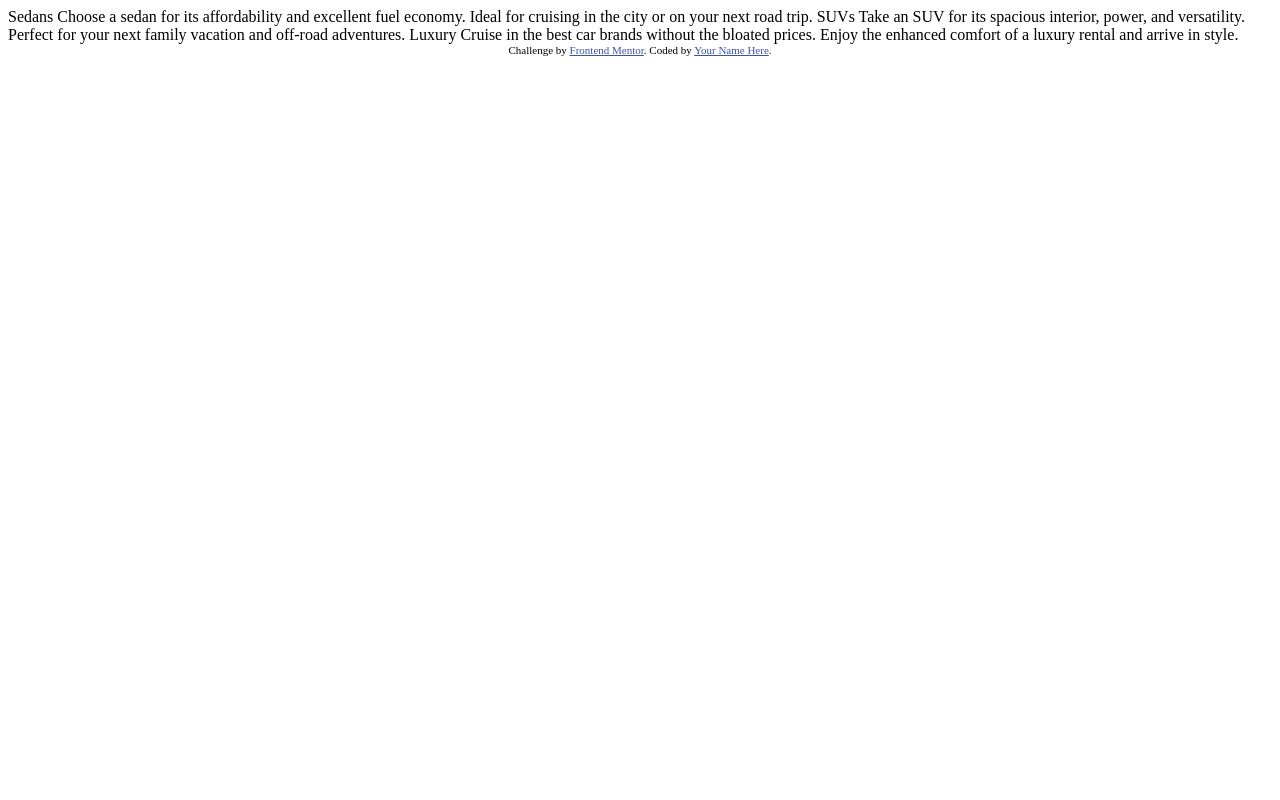
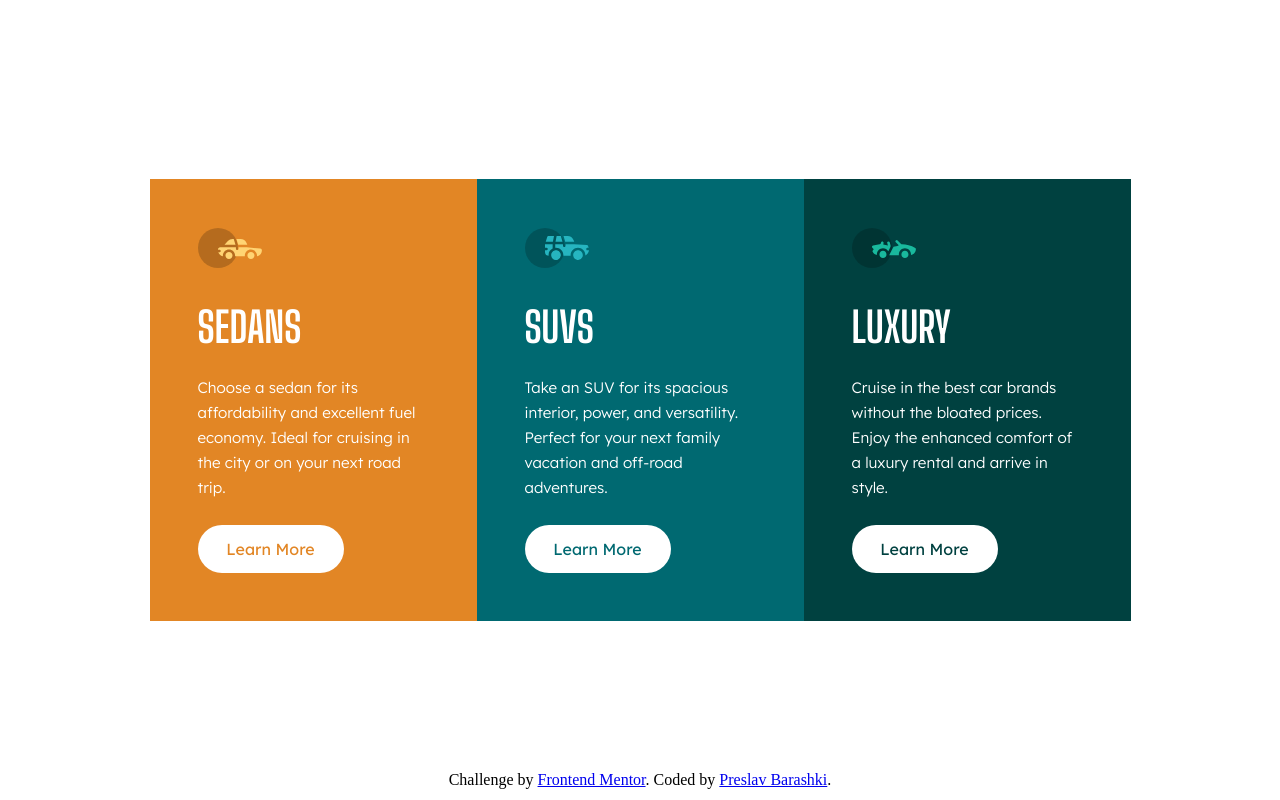
Before and after one commit to pursib/frrontendmentor_3_column_component, a plain HTML site: page index.html in a window 1280 px wide. Drawn offline with Linux system fonts and the light colour scheme.

Commit message:
Project done

```diff
--- a/index.html
+++ b/index.html
@@ -5,32 +5,47 @@
   <meta name="viewport" content="width=device-width, initial-scale=1.0"> <!-- displays site properly based on user's device -->
 
   <link rel="icon" type="image/png" sizes="32x32" href="./images/favicon-32x32.png">
+  <link rel="stylesheet" href="./style.css">
 
   <title>Frontend Mentor | 3-column preview card component</title>
 
   <!-- Feel free to remove these styles or customise in your own stylesheet 👍 -->
-  <style>
-    .attribution { font-size: 11px; text-align: center; }
-    .attribution a { color: hsl(228, 45%, 44%); }
-  </style>
-</head>
+
   <body>
-
-  Sedans
+    <main>
+    <div class="container" id="first">
+      <div class="icon"><img src="/images/icon-sedans.svg" alt="Sedans"></div>
+      <div class="title">SEDANS</div>
+      <div class="content">
         Choose a sedan for its affordability and excellent fuel economy. Ideal for cruising in the city
         or on your next road trip.
-
-  SUVs
+      </div>
+      <div class="button"><a href="#" id="btnone">Learn More</a></div>
+    </div>
+    <div class="container" id="second">
+      <div class="icon"><img src="./images/icon-suvs.svg" alt="SUVs"></div>
+      <div class="title">SUVS</div>
+      <div class="content">
         Take an SUV for its spacious interior, power, and versatility. Perfect for your next family vacation
         and off-road adventures.
-
-  Luxury
+     </div>
+     <div class="button" ><a href="#" id="btntwo">Learn More</a></div>
+    </div>
+    <div class="container" id="third">
+      <div class="icon"><img src="./images/icon-luxury.svg" alt="Luxury"></div>
+      <div class="title">LUXURY</div>
+      <div class="content">
         Cruise in the best car brands without the bloated prices. Enjoy the enhanced comfort of a luxury
         rental and arrive in style.
-
+      </div>
+      <div class="button"><a href="#" id="btnthree">Learn More</a></div>
+    </div>
+  </main>
+  <footer>
     <div class="attribution">
       Challenge by <a href="https://www.frontendmentor.io?ref=challenge" target="_blank">Frontend Mentor</a>.
-    Coded by <a href="#">Your Name Here</a>.
+      Coded by <a href="#">Preslav Barashki</a>.
     </div>
+  </footer>
   </body>
 </html>
--- /dev/null
+++ b/style.css
@@ -0,0 +1,123 @@
+@import url("https://fonts.googleapis.com/css2?family=Big+Shoulders+Display:wght@700&display=swap");
+@import url("https://fonts.googleapis.com/css2?family=Lexend+Deca:wght@100;200;300;400&display=swap");
+
+* {
+  margin: 0;
+  padding: 0;
+  box-sizing: border-box;
+}
+body {
+  display: flex;
+  flex-direction: column;
+  align-items: center;
+}
+main {
+  justify-content: center;
+  height: 100vh;
+  width: 100vw;
+  display: flex;
+  flex-direction: column;
+  align-items: center;
+}
+.container {
+  width: 327px;
+  height: 442px;
+}
+#first {
+  background-color: #e28625;
+}
+#second {
+  background-color: #006971;
+}
+#third {
+  background-color: #004140;
+}
+
+.icon {
+  width: 64px;
+  height: 40px;
+  margin-left: 48px;
+  margin-top: 49px;
+}
+.icon img {
+  width: 64px;
+  height: 40px;
+}
+
+.container .title {
+  width: 68px;
+  height: 48px;
+  color: white;
+  font-family: "Big Shoulders Display", cursive;
+  font-weight: 700;
+  font-size: 42px;
+  margin-left: 48px;
+  margin-top: 34px;
+}
+.container .content {
+  font-family: "Lexend Deca", sans-serif;
+  font-weight: 300;
+  font-size: 15.2px;
+  color: white;
+  width: 231px;
+  margin-left: 48px;
+  margin-top: 25px;
+  line-height: 25px;
+}
+
+.container .button a {
+  text-decoration: none;
+  font-family: "Lexend Deca", sans-serif;
+  font-weight: 500;
+  width: 146px;
+  height: 48px;
+  border-radius: 50px;
+  display: flex;
+  align-items: center;
+  justify-content: center;
+  margin-left: 48px;
+  margin-top: 25px;
+  background-color: white;
+}
+#btnone {
+  color: #e28625;
+}
+#btntwo {
+  color: #006971;
+}
+#btnthree {
+  color: #004140;
+}
+#btnone:hover {
+  color: white;
+}
+#btntwo:hover {
+  color: white;
+}
+#btnthree:hover {
+  color: white;
+}
+
+.container .button a:hover {
+  background: none;
+  border: 1px solid white;
+}
+
+footer {
+  display: flex;
+  align-items: center;
+  justify-content: center;
+  position: fixed;
+  bottom: 0;
+  width: 100vw;
+  height: 5vh;
+  visibility: hidden;
+}
+@media screen and (min-width: 1028px) {
+  main {
+    flex-direction: row;
+  }
+  footer {
+    visibility: visible;
+  }
+}
```
Lines whose indentation alone changed are shown as unchanged.
